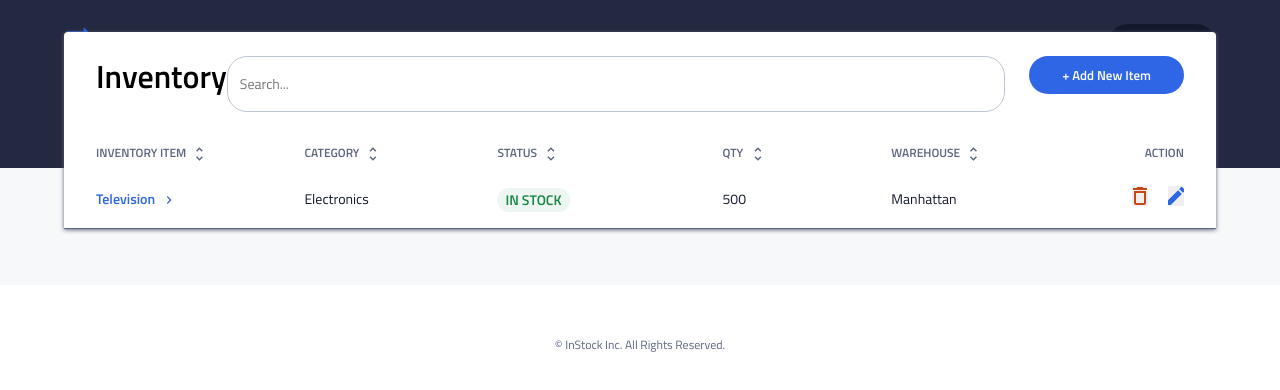
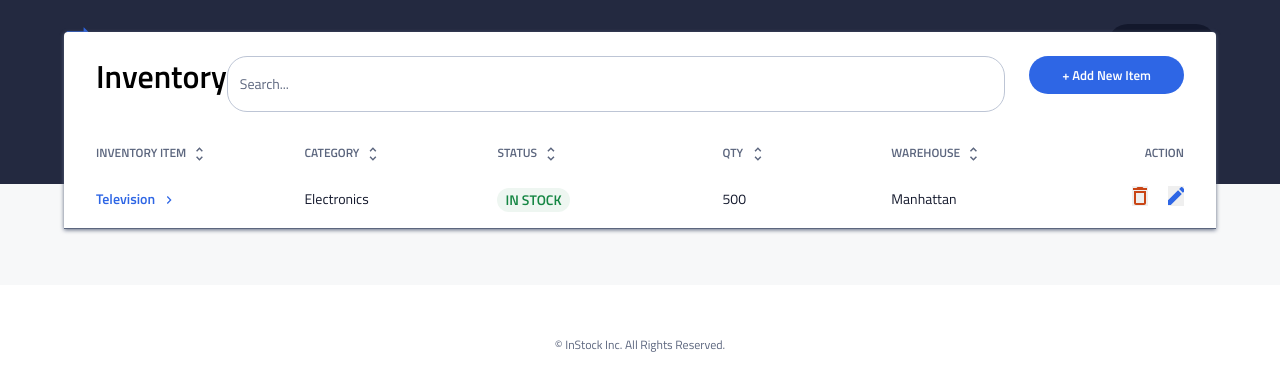
Before and after one commit to DBeaulne/InStock-MCSD, a React (Create React App) app: page /inventory in a window 1280 px wide. Shown: the top 390 px of the page. Built offline with nearby package versions, Linux system fonts and the light colour scheme; no server answers.

Commit message:
fixed the number input field

```diff
--- a/src/App.scss
+++ b/src/App.scss
@@ -12,7 +12,7 @@
     @include mQ.tablet {
       background: linear-gradient(
         180deg,
-        colors.bgcolor(is-graphite) 5rem,
+        colors.bgcolor(is-graphite) 6rem,
         colors.bgcolor(is-grey) 0%
       );
     }
--- a/src/components/AddInventoryItem/AddInventoryItem.jsx
+++ b/src/components/AddInventoryItem/AddInventoryItem.jsx
@@ -291,7 +291,7 @@ const AddInventoryItem = () => {
                     Quantity
                   </label>
                   <Input
-                    type="number"
+                    number
                     classname={
                       errors.quantity
                         ? "site_input--error site_input--number"
--- a/src/components/Input/Input.jsx
+++ b/src/components/Input/Input.jsx
@@ -1,6 +1,5 @@
 import "./Input.scss";
 import { useState } from "react";
-import errorIcon from "../../assets/icons/error-24px.svg";
 
 const Input = ({
   classname,
@@ -10,6 +9,7 @@ const Input = ({
   value,
   txtArea,
   search,
+  number,
   onChange,
 }) => {
   const [focus, setFocus] = useState("");
@@ -59,6 +59,21 @@ const Input = ({
         onChange={onChange}
       />
     );
+  } else if (number) {
+    return (
+      <input
+        onInvalid={onInvalid}
+        onFocus={onFocus}
+        onBlur={onBlur}
+        value={value}
+        className={`site_input ${classname} ${focus} ${error}`}
+        placeholder={placeholder}
+        type="number"
+        name={name}
+        min="0"
+        onChange={onChange}
+      />
+    );
   } else {
     return (
       <input
--- a/src/components/Input/Input.scss
+++ b/src/components/Input/Input.scss
@@ -15,6 +15,13 @@
   @include mobilefont.mob-par-p2;
   @include mediaQ.tablet {
     @include tabletdesktopfont.tab-desk-par-p2;
+  }
+  &::placeholder {
+    color: colors.seccolor(is-slate);
+    @include mobilefont.mob-par-p2;
+    @include mediaQ.tablet {
+      @include tabletdesktopfont.tab-desk-par-p2;
+    }
   }
   &--active {
     border: none;
@@ -52,11 +59,3 @@
   width: 100%;
   margin-bottom: paddingandmargins.$mobDEF;
 }
-.error {
-  &__txt {
-    color: colors.suppcolor(is-red);
-  }
-  &__placeholder {
-    height: 1.5rem;
-  }
-}
```
